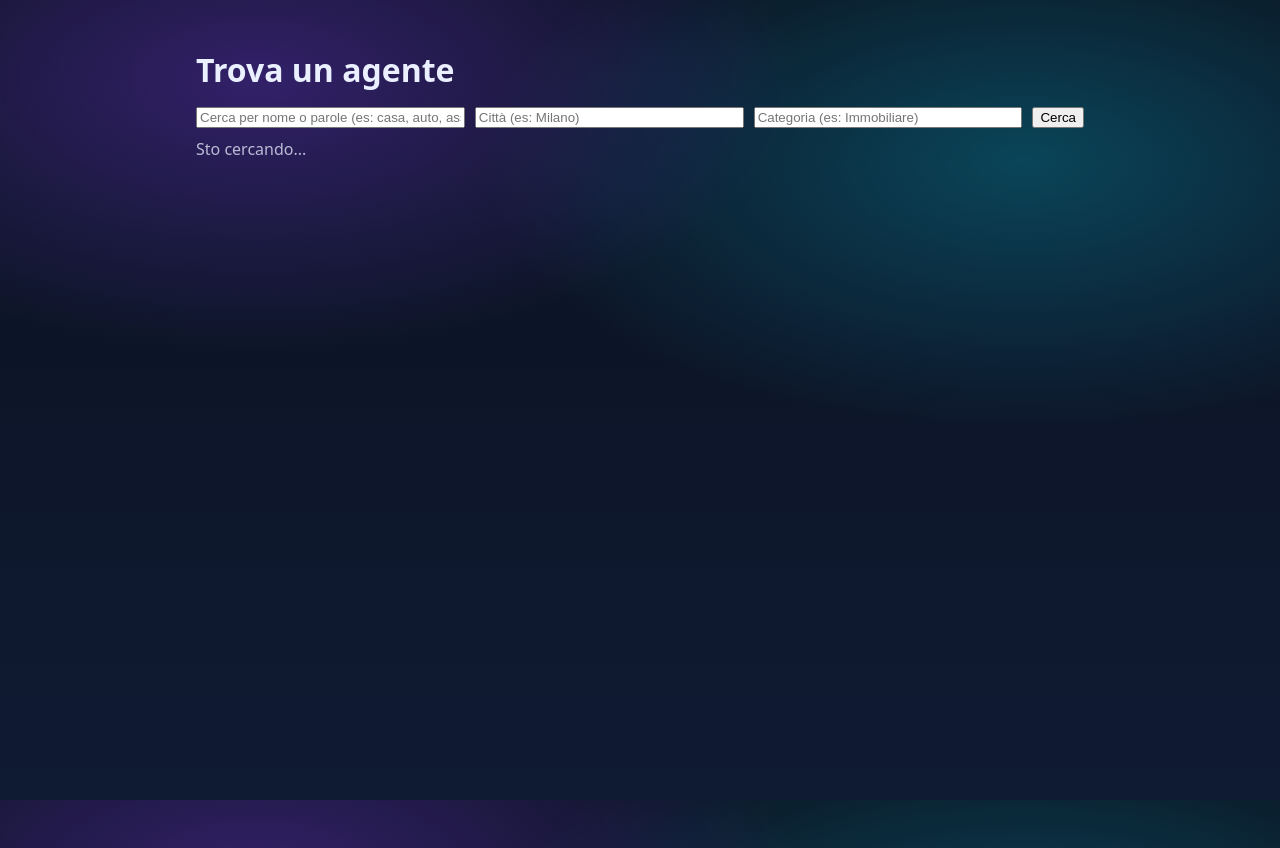
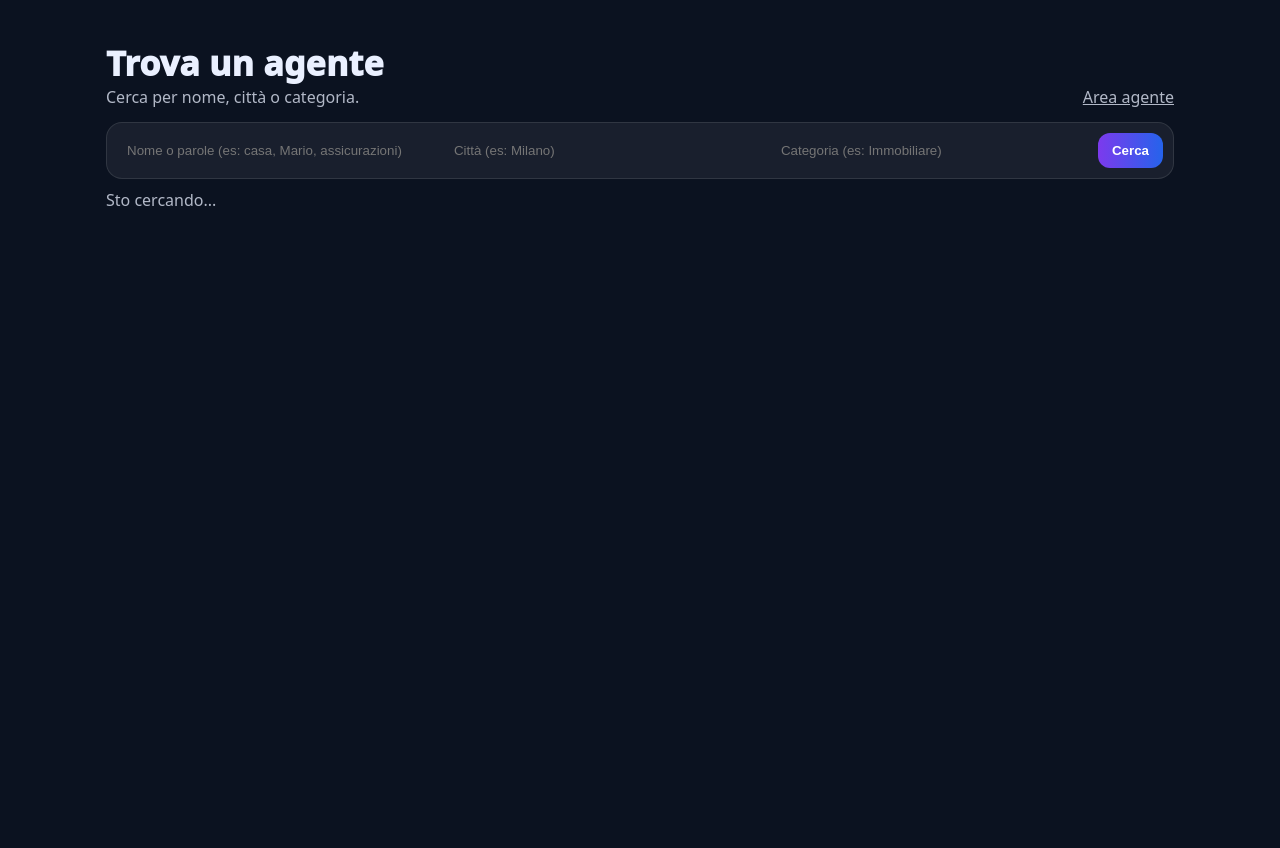
Before and after one commit to elagleni21-byte/app-vendita-agente-supersuperclean, a website: page public/search.html in a window 1280 px wide. Drawn offline with Linux system fonts and the light colour scheme; files that its build step writes are made by us from their sources; no server answers.

Commit message:
Update search.html

```diff
--- a/public/search.html
+++ b/public/search.html
@@ -6,32 +6,57 @@
   <title>Cerca un agente</title>
   <link rel="stylesheet" href="/css/style.css" />
   <style>
-    .wrap{max-width:920px;margin:48px auto;padding:0 16px}
-    .logo{font-size:32px;font-weight:800;margin-bottom:16px}
-    .bar{display:flex;gap:10px;flex-wrap:wrap}
-    .bar input{flex:1;min-width:220px}
-    .results{margin-top:18px;display:grid;gap:12px}
-    .card{background:#fff;border-radius:12px;padding:14px;box-shadow:0 2px 10px rgba(0,0,0,.06)}
-    .muted{opacity:.75}
-    .row{display:flex;gap:10px;flex-wrap:wrap;margin:8px 0}
-    .tag{font-size:12px;background:#f0f0f0;padding:4px 8px;border-radius:999px}
-    a{color:inherit;text-decoration:none}
-    a:hover{text-decoration:underline}
+    body{background:#0b1220;color:#eaf0ff;margin:0;font-family:system-ui,-apple-system,Segoe UI,Roboto,Arial;}
+    .wrap{max-width:1100px;margin:40px auto;padding:0 16px}
+    .top{display:flex;align-items:flex-end;justify-content:space-between;gap:12px;flex-wrap:wrap}
+    .logo{font-size:34px;font-weight:1000;letter-spacing:.2px}
+    .sub{opacity:.75}
+    .bar{
+      margin-top:14px;
+      display:flex;gap:10px;flex-wrap:wrap;
+      background:rgba(255,255,255,.06);
+      border:1px solid rgba(255,255,255,.10);
+      border-radius:16px;
+      padding:10px;
+    }
+    .bar input{
+      flex:1;min-width:220px;
+      border:0;outline:none;
+      background:transparent;color:#eaf0ff;
+      padding:10px;border-radius:12px;
+    }
+    .bar button{
+      border:0;border-radius:12px;
+      padding:10px 14px;
+      cursor:pointer;font-weight:900;
+      background:linear-gradient(90deg,#7c3aed,#2563eb);
+      color:#fff;
+    }
+    .info{margin-top:10px;opacity:.75}
+    a{color:inherit}
   </style>
 </head>
 <body>
   <div class="wrap">
-    <div class="logo">Trova un agente</div>
+    <div class="top">
+      <div>
+        <div class="logo">Trova un agente</div>
+        <div class="sub">Cerca per nome, città o categoria.</div>
+      </div>
+      <div class="sub">
+        <a href="/login.html">Area agente</a>
+      </div>
+    </div>
 
     <div class="bar">
-      <input id="q" placeholder="Cerca per nome o parole (es: casa, auto, assicurazioni, Mario)"/>
+      <input id="q" placeholder="Nome o parole (es: casa, Mario, assicurazioni)"/>
       <input id="city" placeholder="Città (es: Milano)"/>
       <input id="category" placeholder="Categoria (es: Immobiliare)"/>
       <button id="btn">Cerca</button>
     </div>
 
-    <div id="info" class="muted" style="margin-top:10px;"></div>
-    <div id="results" class="results"></div>
+    <div id="info" class="info"></div>
+    <div id="results" class="cards"></div>
   </div>
 
 <script>
@@ -43,6 +68,10 @@ const results = document.getElementById("results");
 const info = document.getElementById("info");
 
 function esc(s){ return (s||"").replace(/[&<>"']/g, m => ({'&':'&amp;','<':'&lt;','>':'&gt;','"':'&quot;',"'":'&#39;'}[m])); }
+function stars(r){
+  const n = Math.max(0, Math.min(5, Math.round(Number(r||0))));
+  return "★★★★★".slice(0,n) + "☆☆☆☆☆".slice(0,5-n);
+}
 
 async function search(){
   results.innerHTML = "";
@@ -60,41 +89,48 @@ async function search(){
   info.textContent = agents.length ? `Risultati: ${agents.length}` : "Nessun risultato";
 
   for (const a of agents) {
+    const img = a.photo_url || "/images/agents/placeholder.jpg";
     const el = document.createElement("div");
-    el.className = "card";
+    el.className = "agentCard";
     el.innerHTML = `
-      <div style="font-weight:800;font-size:16px;">
-        <a href="/agent.html?id=${encodeURIComponent(a.id)}">${esc(a.display_name)}</a>
+      <img class="agentImg" src="${esc(img)}" alt="foto agente" onerror="this.src='/images/agents/placeholder.jpg'">
+      <div class="agentBody">
+        <div class="agentName">${esc(a.display_name)}</div>
+        <div class="agentMeta">
+          <span class="agentTag">📍 ${esc(a.city)}</span>
+          <span class="agentTag">🏷️ ${esc(a.category)}</span>
+        </div>
+        <div class="stars">
+          <span class="starRow">${stars(a.rating)}</span>
+          <span> ${Number(a.rating||0).toFixed(1)} </span>
+          <span style="opacity:.7">(${Number(a.reviews_count||0)} recensioni)</span>
+        </div>
+        <div class="agentBio">${esc((a.bio||"").slice(0,140))}${(a.bio||"").length>140?"…":""}</div>
+        <div class="agentBtnRow">
+          <button class="agentBtn" onclick="location.href='/agent.html?id=${encodeURIComponent(a.id)}'">Apri profilo</button>
+          <button class="agentBtn2" onclick="copyContact('${esc(a.public_email||"")}', '${esc(a.phone||"")}')">Contatti</button>
+        </div>
       </div>
-      <div class="row">
-        <span class="tag">${esc(a.city)}</span>
-        <span class="tag">${esc(a.category)}</span>
-      </div>
-      <div class="muted">${esc((a.bio||"").slice(0, 160))}${(a.bio||"").length>160?"…":""}</div>
     `;
     results.appendChild(el);
   }
 }
 
+function copyContact(email, phone){
+  const text = (email ? ("Email: " + email + "\n") : "") + (phone ? ("Tel: " + phone) : "");
+  if(!text.trim()) return alert("Nessun contatto disponibile.");
+  navigator.clipboard?.writeText(text);
+  alert("Contatti copiati:\n" + text);
+}
+
+// Legge parametri URL (?q=?city=?category=)
+const urlParams = new URLSearchParams(window.location.search);
+if (urlParams.get("q")) q.value = urlParams.get("q");
+if (urlParams.get("city")) city.value = urlParams.get("city");
+if (urlParams.get("category")) category.value = urlParams.get("category");
+
 btn.addEventListener("click", search);
 [q, city, category].forEach(inp => inp.addEventListener("keydown", (e)=>{ if(e.key==="Enter") search(); }));
-
-// Legge parametri URL (es: ?q=milano)
-const urlParams = new URLSearchParams(window.location.search);
-
-if (urlParams.get("q")) {
-  q.value = urlParams.get("q");
-}
-
-if (urlParams.get("city")) {
-  city.value = urlParams.get("city");
-}
-
-if (urlParams.get("category")) {
-  category.value = urlParams.get("category");
-}
-
-// Avvia ricerca automatica
 search();
 </script>
 </body>
```
